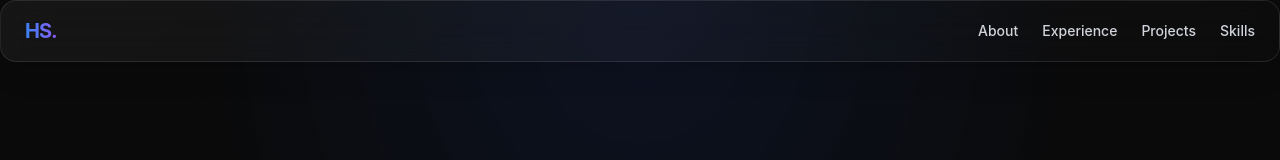
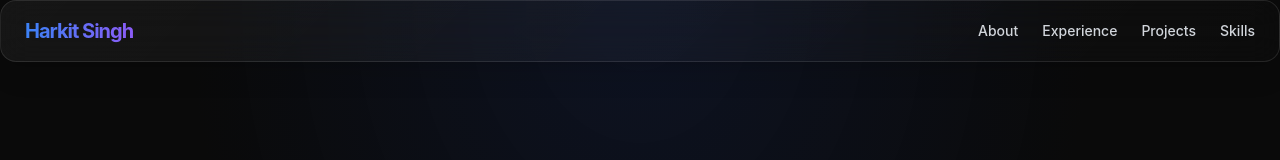
Before and after one commit to Harkit07/Portfolio, a React app: page / in a window 1280 px wide. Shown: the top 160 px of the page. Built offline with nearby package versions, Linux system fonts and the light colour scheme; the HTML template or start-up script is replaced by a standard one.

Commit message:
ready to deploy

```diff
--- a/src/App.jsx
+++ b/src/App.jsx
@@ -31,7 +31,7 @@ function App() {
       {/* Navbar */}
       <nav className="fixed top-0 w-full z-50 glass-card rounded-none border-x-0 border-t-0 border-b-white/10 px-6 py-4 flex justify-between items-center">
         <div className="font-bold text-xl tracking-tighter bg-gradient-to-r from-primary to-secondary bg-clip-text text-transparent">
-          HS.
+          Harkit Singh
         </div>
         <div className="hidden md:flex gap-6 text-sm font-medium text-gray-300">
           <a href="#about" className="hover:text-white transition-colors">
```
